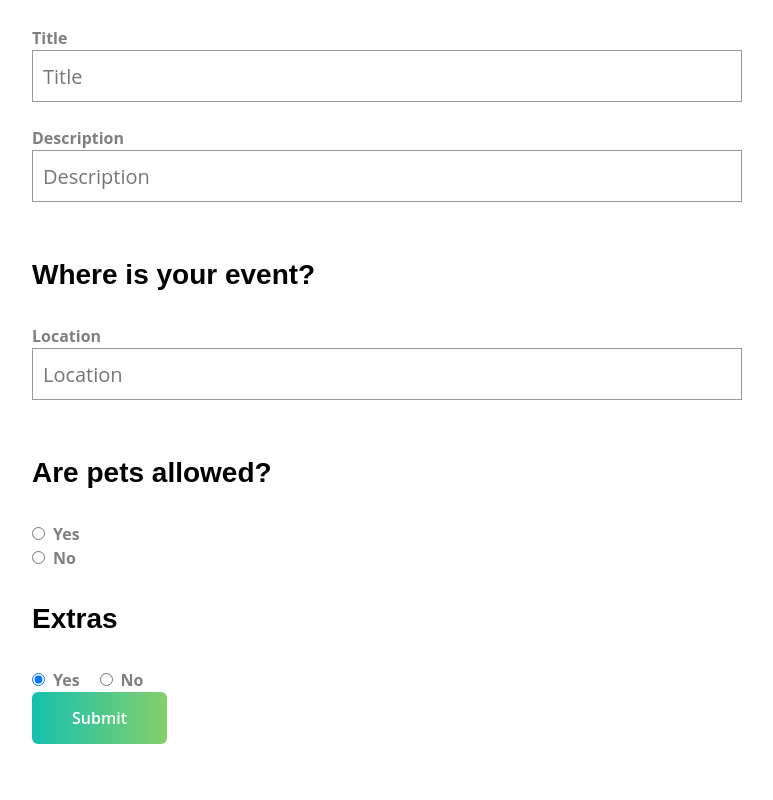
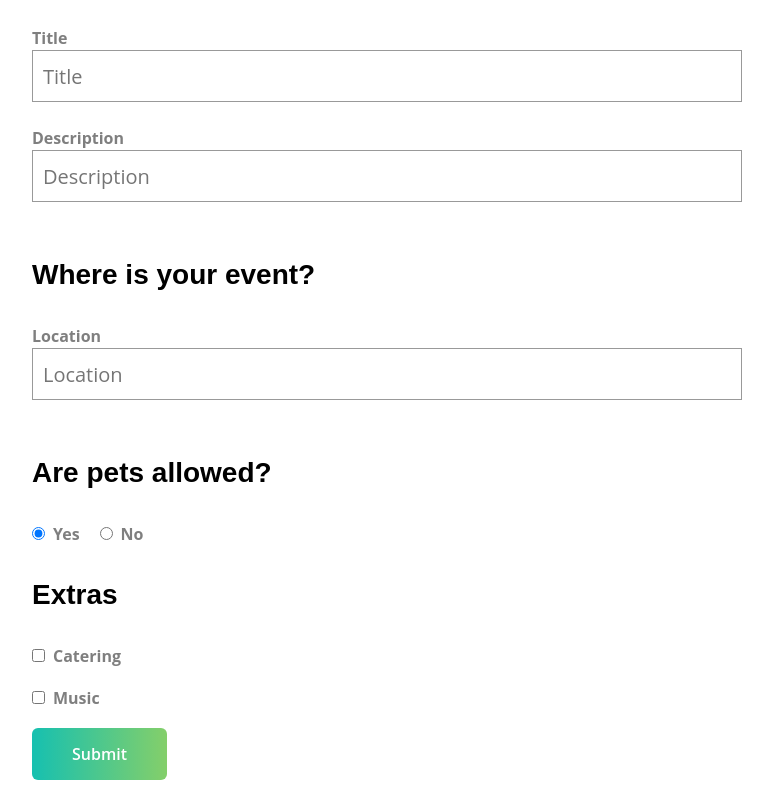
Before and after one commit to szcstamas/vue_forms, a Vue app in the folder vue3-forms_basic/: page / in a window 1280 px wide. Shown: the part 314-1114 px from the top of the page, without its empty margins (253-1026 px from the left). Before the commit the page ends 1078 px from the top, so only its background shows below. Built offline with nearby package versions, Linux system fonts and the light colour scheme.

Commit message:
Developing sendForm function with axios that gets fired when submitting form

```diff
--- a/vue3-forms_basic/package.json
+++ b/vue3-forms_basic/package.json
@@ -8,6 +8,7 @@
     "preview": "vite preview"
   },
   "dependencies": {
+    "axios": "^1.3.6",
     "lodash": "^4.17.21",
     "vue": "^3.2.47",
     "vue-router": "^4.1.6"
--- a/vue3-forms_basic/src/views/SimpleForm.vue
+++ b/vue3-forms_basic/src/views/SimpleForm.vue
@@ -1,7 +1,7 @@
 <template>
     <div>
       <h1>Create an event</h1>
-      <form>
+      <form @submit.prevent="sendForm">
 
         <BaseSelect
             :options="categories"
@@ -34,30 +34,26 @@
         <h3>Are pets allowed?</h3>
         <div>
           <!-- base-radio comp here -->
-          <BaseRadio
+          <BaseRadioGroup
                 v-model="event.pets"
-            :value="1"
-            label="Yes"
                 name="pets"
-          />
-        </div>
-
-        <div>
-            <BaseRadio
-                v-model="event.pets"
-                :value="0"
-                label="No"
-                name="pets"
+                :options="petOptions"
             />
         </div>
 
         <h3>Extras</h3>
         <!-- base-checkbox comp -->
         <div>
-            <BaseRadioGroup
-                v-model="event.pets"
-                name="pets"
-                :options="petOptions"
+            <BaseCheckbox
+            v-model="event.extras.catering"
+            label="Catering"
+            />
+        </div>
+
+        <div>
+            <BaseCheckbox
+            v-model="event.extras.music"
+            label="Music"
             />
         </div>
 
@@ -67,6 +63,7 @@
 </template>
 
 <script lang="js">
+import axios from "axios";
 import BaseCheckbox from '../components/BaseCheckbox.vue';
 import BaseInput from '../components/BaseInput.vue';
 import BaseRadio from '../components/BaseRadio.vue';
@@ -108,6 +105,20 @@ import BaseRadioGroup from '../components/BaseRadioGroup.vue';
             { label: 'No', value: 0},
         ]
       }
+    },
+    methods: {
+        sendForm() {
+            axios.post(
+                'https://my-json-server.typicode.com/Code-Pop/Vue-3-Forms/events',
+                this.event
+            )
+            .then(function (response) {
+                console.log('Response', response);
+            })
+            .catch(function (err) {
+                console.log('Error', err);
+            })
+        }
     }
   }
 </script>
```
Also changed, not shown: 1 other file (tests, documents, lock files or other folders). Lines whose indentation alone changed are shown as unchanged.
